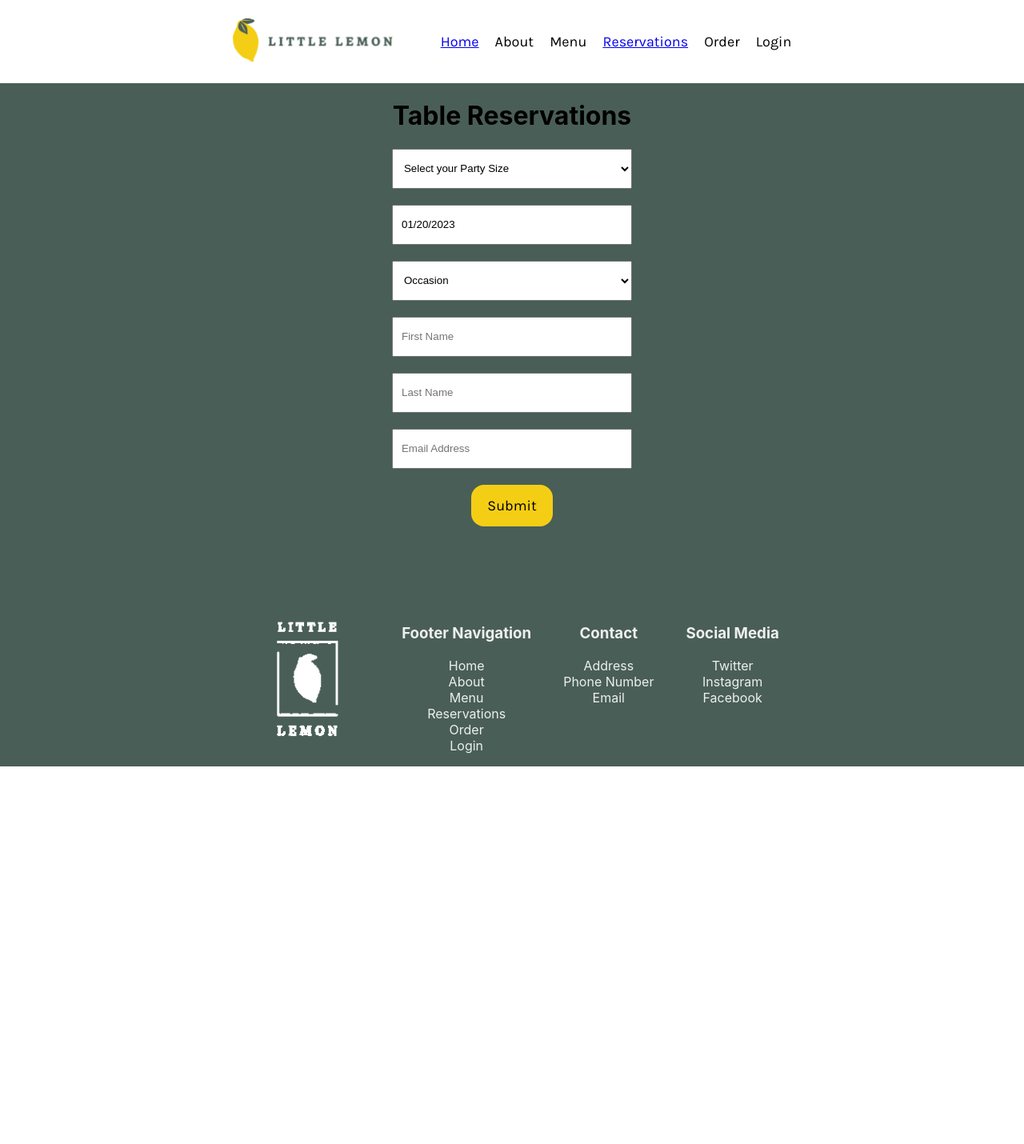
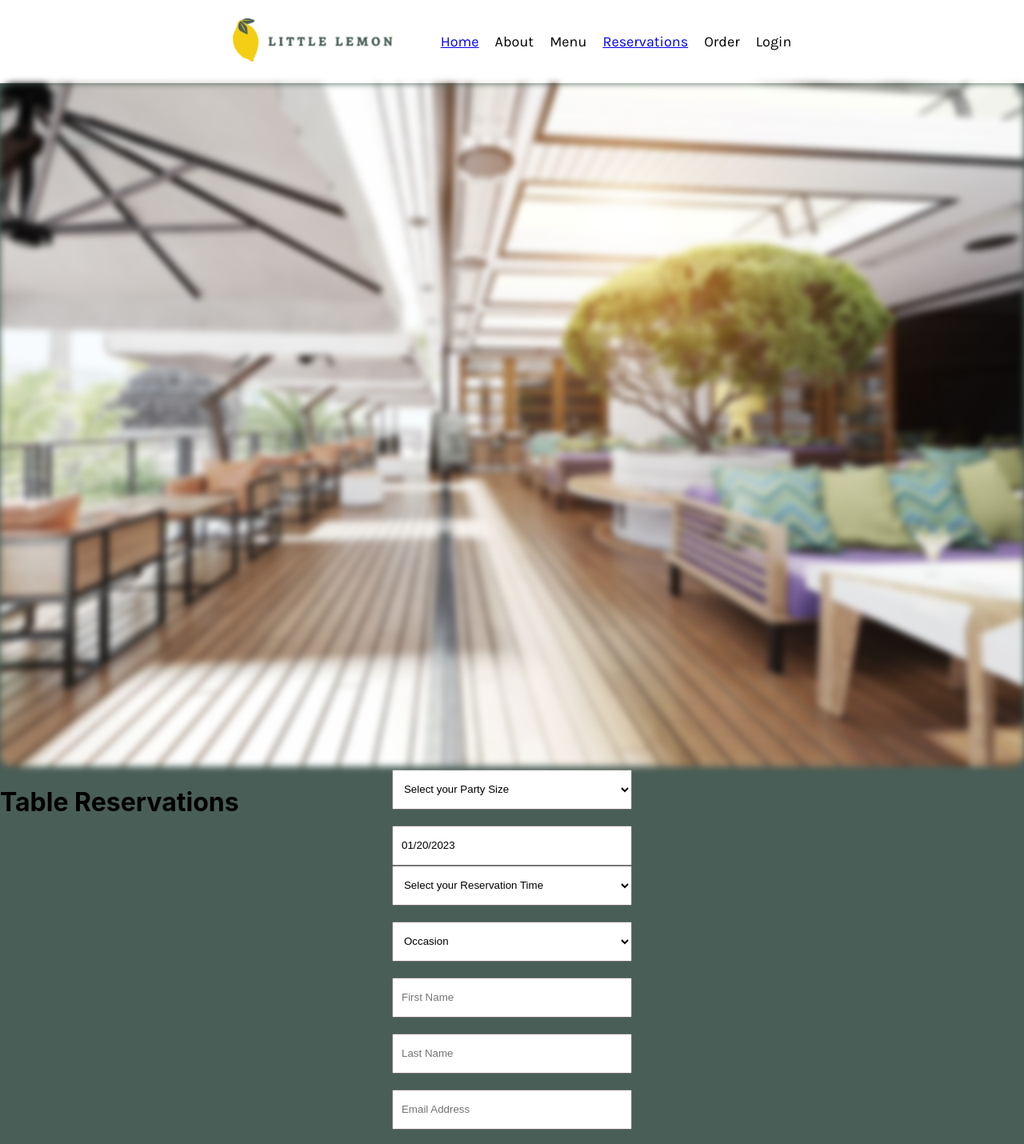
Before and after one commit to scottngocbui/littlelemonwebsite, a React (Create React App) app: page /reservation in a window 1280 px wide. Shown: the top 1430 px of the page at 80% size. Before the commit the page ends 958 px from the top, so only its background shows below. Built offline with nearby package versions, Linux system fonts and the light colour scheme; a web font is replaced by a local one.

Commit message:
Added Time Selection and Blurred IMG

```diff
--- a/package.json
+++ b/package.json
@@ -3,16 +3,21 @@
   "version": "0.1.0",
   "private": true,
   "dependencies": {
+    "@mui/x-date-pickers": "^5.0.19",
     "@testing-library/jest-dom": "^5.16.5",
     "@testing-library/react": "^13.4.0",
     "@testing-library/user-event": "^13.5.0",
     "formik": "^2.2.9",
+    "moment": "^2.29.4",
     "react": "^18.2.0",
     "react-datepicker": "^4.10.0",
+    "react-datetime-picker": "^4.2.0",
     "react-dom": "^18.2.0",
     "react-icons": "^4.7.1",
     "react-router-dom": "^6.8.1",
     "react-scripts": "5.0.1",
+    "react-time-picker": "^5.2.0",
+    "react-timeit": "^1.2.12",
     "styled-components": "^5.3.6",
     "web-vitals": "^2.1.4",
     "yup": "^1.0.0"
--- a/src/components/Form/ReservationForm.js
+++ b/src/components/Form/ReservationForm.js
@@ -1,18 +1,20 @@
 import { Formik, Form, Field, ErrorMessage, useFormik } from 'formik';
 import "./ReservationForm.css";
 import * as Yup from 'yup';
+import { useState } from 'react';
 import ReactDatePicker from 'react-datepicker';
-import { useState } from 'react';
 import "react-datepicker/dist/react-datepicker.css"
 
 function ReservationForm() {
     const [startDate, setStartDate] = useState(new Date());
+    const [time, setTime] = useState('');
 
     return(
         <Formik
             initialValues={{
                 partySize: '',
                 reservationDate: new Date(),
+                time: '',
                 occasion: '',
                 firstName: '',
                 lastName: '',
@@ -21,6 +23,8 @@ function ReservationForm() {
             validationSchema={Yup.object({
                 partySize: Yup.string()
                     .required('Please select your Party Size'),
+                time: Yup.string()
+                    .required('Please select your Reservation Time'),
                 firstName: Yup.string()
                     .required('Please enter your First Name'),
                 lastName: Yup.string()
@@ -37,6 +41,7 @@ function ReservationForm() {
             }}
         >
             <Form>
+                <img src={require('../../assets/restaurant.jpg')} className="reservation-picture"/>
                 <h1>Table Reservations</h1>
 
                 <Field name="partySize" as="select" className="partySize">
@@ -57,7 +62,21 @@ function ReservationForm() {
                 <br/>
                 <ReactDatePicker selected={startDate} onChange={(date) => setStartDate(date)}/>
                 <br/>
-                <Field name="time" as="time" className="time" />
+                <Field name="time" as="select" className="time">
+                    <option value="" disabled selected>Select your Reservation Time</option>
+                    <option value ="3:00PM">3:00PM</option>
+                    <option value ="3:30PM">3:30PM</option>
+                    <option value ="4:00PM">4:00PM</option>
+                    <option value ="4:30PM">4:30PM</option>
+                    <option value ="5:00PM">5:00PM</option>
+                    <option value ="5:30PM">5:30PM</option>
+                    <option value ="6:00PM">6:00PM</option>
+                    <option value ="6:30PM">6:30PM</option>
+                    <option value ="7:00PM">7:00PM</option>
+                    <option value ="7:30PM">7:30PM</option>
+                </Field>
+                <br/>
+                <ErrorMessage name="time" />
                 <br/>
                 <Field name="occasion" as="select" className="occasion">
                     <option value="" disabled selected>Occasion</option>
--- a/src/pages/Reservations/Reservations.css
+++ b/src/pages/Reservations/Reservations.css
@@ -6,6 +6,15 @@
     justify-content: center;
     background-color: #495E57;
     padding-bottom: 300px;
+}
+
+.reservation-picture{
+    filter: blur(4px);
+    width: 100%;
+}
+
+h1{
+    position:absolute;
 }
 
 /* ============== MEDIA QUERIES (MEDIUM DEVICES) ============== */
```
Also changed, not shown: 1 other file (tests, documents, lock files or other folders).
